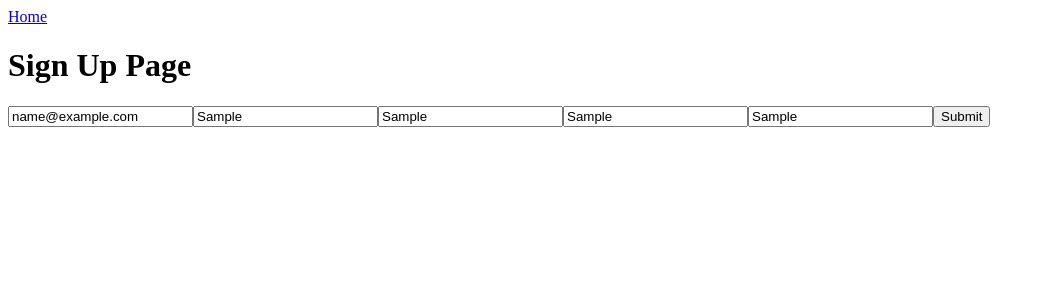
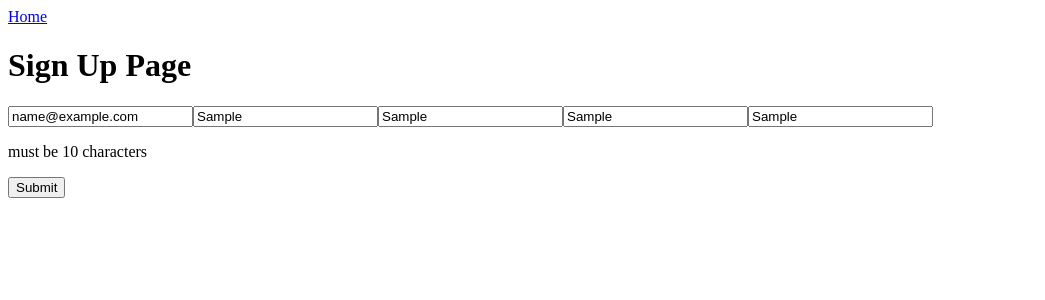
Before and after one commit to PieterJanDelbecke/motor-app-client, a React (Vite) app: page /signup in a window 1280 px wide. Both pictures are taken after typing "name@example.com", "Sample", "Sample", "Sample", "Sample" into the empty fields and a click on the button "Submit". Shown: the top 300 px of the page, without its empty margins (0-1045 px from the left). Built offline with nearby package versions, Linux system fonts and the light colour scheme.

Commit message:
feat: implemented Yup for validation

```diff
--- a/package.json
+++ b/package.json
@@ -12,7 +12,8 @@
     "formik": "^2.2.9",
     "react": "^18.2.0",
     "react-dom": "^18.2.0",
-    "react-router-dom": "^6.3.0"
+    "react-router-dom": "^6.3.0",
+    "yup": "^0.32.11"
   },
   "devDependencies": {
     "@types/react": "^18.0.15",
--- a/src/App.jsx
+++ b/src/App.jsx
@@ -2,6 +2,7 @@ import { BrowserRouter, Routes, Route } from "react-router-dom"
 
 import Home from "./components/home"
 import SignUp from "./components/signUp"
+import CustomerInfo from "./components/customerInfo"
 
 function App() {
   return (
@@ -10,6 +11,7 @@ function App() {
         <Routes>
           <Route path="/" element={<Home />}/>
           <Route path="/signup" element={<SignUp />} />
+          <Route path="/info" element={<CustomerInfo />} />
         </Routes>
       </BrowserRouter>
     </>
--- /dev/null
+++ b/src/components/customerInfo.jsx
@@ -0,0 +1,40 @@
+import { Link } from "react-router-dom"
+import { useFormik, validateYupSchema } from "formik"
+import * as Yup from "yup"
+
+const CustomerInfo = () => {
+
+    const formik = useFormik({
+        initialValues:{
+            streetNumber: 0,
+            streetName: "",
+            suburb: "",
+            postcode: "",
+            state: ""
+        },
+        validationSchema: Yup.object({
+            streetNumber: Yup.number().required("required"),
+            streetName: Yup.string().min(3, "has to be more than 3 characters").required("required"),
+            suburb: Yup.string().min(5, "has to be minimu 5 characters").required("required"),
+            postcode: Yup.number().required("required"),
+            state: Yup.string().required("required")
+
+        }),
+        onSubmit: (values) => {
+            console.log(values)
+        }
+    })
+
+    return(
+        <>
+            <Link to="/">Home</Link>
+            <h1>Customer Info Page</h1>
+            <form onSubmit={handleSubmit}>
+
+
+            </form>
+        </>
+    )
+}
+
+export default CustomerInfo
--- a/src/components/signUp.jsx
+++ b/src/components/signUp.jsx
@@ -1,5 +1,6 @@
 import { Link } from "react-router-dom";
 import { Formik, useFormik, Field } from "formik";
+import * as Yup from "yup"
 
 const SignUp = () => {
   const formik = useFormik({
@@ -10,6 +11,13 @@ const SignUp = () => {
       lastName: "",
       phoneNumber: "",
     },
+    validationSchema: Yup.object({
+        email: Yup.string().email("Invalid email address").required("required"),
+        password: Yup.string().max(20,"Must be 20 characters or less").required("required"),
+        firstName: Yup.string().max(15, "Must be 15 characters or less").required("required"),
+        lastName: Yup.string().max(15,"Must be 15 characters of less").required("required"),
+        phoneNumber: Yup.string().min(10,"must be 10 characters").max(10, "must be 10 characters").required("required")
+    }),
     onSubmit: (values) => {
       console.log(values);
     },
@@ -24,41 +32,51 @@ const SignUp = () => {
           name="email"
           id="email"
           placeholder="email"
+          onChange={formik.handleChange}
+          onBlur={formik.handleBlur}
           value={formik.values.email}
-          onChange={formik.handleChange}
         />
+        {formik.touched.email && formik.errors.email ? <p> {formik.errors.email}</p>: null}
         <input
           type="text"
           name="password"
           id="password"
           placeholder="Password"
+          onChange={formik.handleChange}
+          onBlur={formik.handleBlur}
           value={formik.values.password}
-          onChange={formik.handleChange}
         />
+        {formik.touched.password && formik.errors.password? <p>{formik.errors.password}</p>: null}
         <input
           type="text"
           name="firstName"
           id="firstName"
           placeholder="First Name"
+          onChange={formik.handleChange}
+          onBlur={formik.handleBlur}
           value={formik.values.firstName}
-          onChange={formik.handleChange}
         />
+        {formik.touched.firstName && formik.errors.firstName? <p>{formik.errors.firstName}</p>: null}
         <input
           type="text"
           name="lastName"
           id="lastName"
           placeholder="Last Name"
+          onChange={formik.handleChange}
+          onBlur={formik.handleBlur}
           value={formik.values.lastName}
-          onChange={formik.handleChange}
         />
+        {formik.touched.lastName && formik.errors.lastName ? <p>{formik.errors.lastName}</p>: null}
         <input
           type="text"
           name="phoneNumber"
           id="phoneName"
           placeholder="Phone Name"
+          onChange={formik.handleChange}
+          onBlur={formik.handleBlur}
           value={formik.values.phoneNumber}
-          onChange={formik.handleChange}
         />
+        {formik.touched.phoneNumber && formik.errors.phoneNumber ? <p>{formik.errors.phoneNumber}</p>: null}
         <button type="submit">Submit</button>
       </form>
     </>
```
Also changed, not shown: 1 other file (tests, documents, lock files or other folders).
